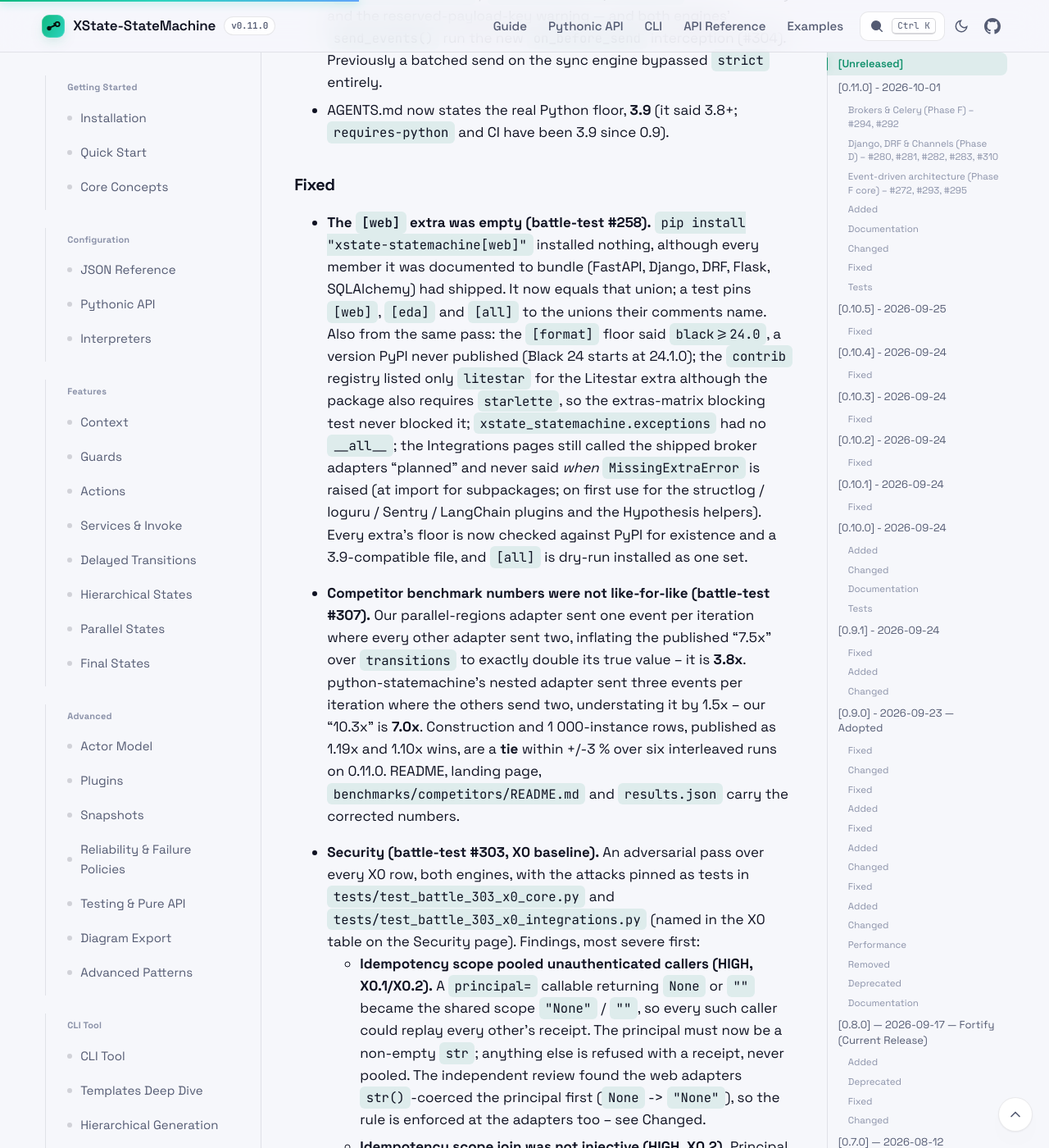
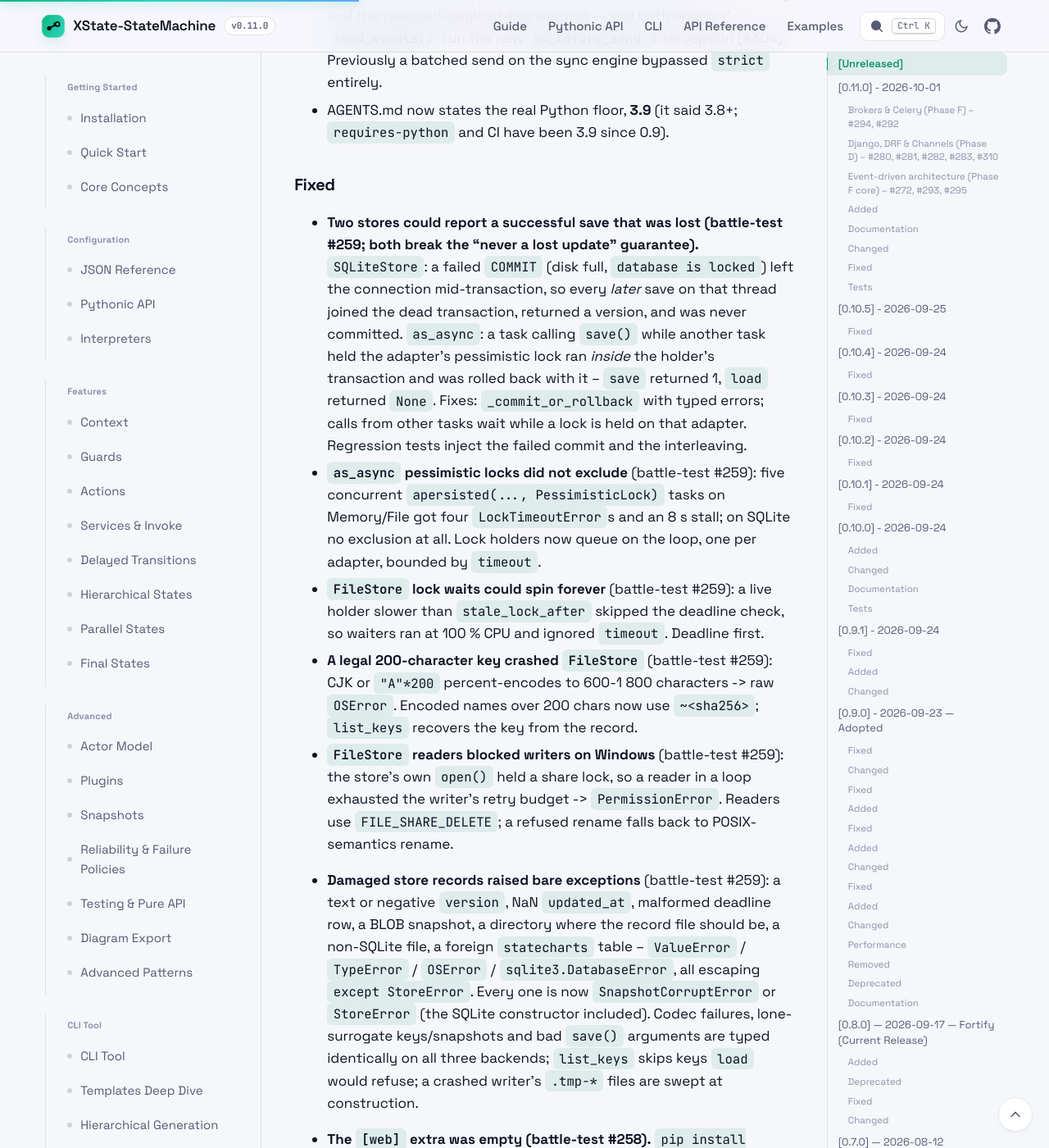
Before and after one commit to basiltt/xstate-statemachine, a Jekyll site: the page built from docs/_guide/changelog.md, in a window 1280 px wide and 1400 px high, scrolled down 34913 px. Shown: the whole window at 82% size. Built offline with Jekyll 4.4.1, drawn with Linux system fonts in a browser that asks for light colours; some of the changed text lies outside the part shown.

Commit message:
docs(persistence): Operations table -- every injected failure (kill -9 at each save step, ENOSPC, Windows sharing, crashed/slow lock holders, wrong file, long keys, as_async locks) and what the operator does; changelog (both copies); verify script runs both battle files + mojibake scan
Co-Authored-By: Claude Fable 5 <noreply@anthropic.com>

```diff
--- a/docs/_guide/changelog.md
+++ b/docs/_guide/changelog.md
@@ -1149,6 +1149,45 @@ _No unreleased changes yet._
 
 ### Fixed
 
+- **Two stores could report a successful save that was lost (battle-test
+  #259; both break the "never a lost update" guarantee).**
+  `SQLiteStore`: a failed `COMMIT` (disk full, `database is locked`) left
+  the connection mid-transaction, so every *later* save on that thread
+  joined the dead transaction, returned a version, and was never
+  committed. `as_async`: a task calling `save()` while another task held
+  the adapter's pessimistic lock ran *inside* the holder's transaction and
+  was rolled back with it -- `save` returned 1, `load` returned `None`.
+  Fixes: `_commit_or_rollback` with typed errors; calls from other tasks
+  wait while a lock is held on that adapter. Regression tests inject the
+  failed commit and the interleaving.
+- **`as_async` pessimistic locks did not exclude** (battle-test #259):
+  five concurrent `apersisted(..., PessimisticLock)` tasks on Memory/File
+  got four `LockTimeoutError`s and an 8 s stall; on SQLite no exclusion at
+  all. Lock holders now queue on the loop, one per adapter, bounded by
+  `timeout`.
+- **`FileStore` lock waits could spin forever** (battle-test #259): a live
+  holder slower than `stale_lock_after` skipped the deadline check, so
+  waiters ran at 100 % CPU and ignored `timeout`. Deadline first.
+- **A legal 200-character key crashed `FileStore`** (battle-test #259):
+  CJK or `"A"*200` percent-encodes to 600-1 800 characters -> raw
+  `OSError`. Encoded names over 200 chars now use `~<sha256>`; `list_keys`
+  recovers the key from the record.
+- **`FileStore` readers blocked writers on Windows** (battle-test #259):
+  the store's own `open()` held a share lock, so a reader in a loop
+  exhausted the writer's retry budget -> `PermissionError`. Readers use
+  `FILE_SHARE_DELETE`; a refused rename falls back to POSIX-semantics
+  rename.
+- **Damaged store records raised bare exceptions** (battle-test #259): a
+  text or negative `version`, NaN `updated_at`, malformed deadline row, a
+  BLOB snapshot, a directory where the record file should be, a non-SQLite
+  file, a foreign `statecharts` table -- `ValueError` / `TypeError` /
+  `OSError` / `sqlite3.DatabaseError`, all escaping `except StoreError`.
+  Every one is now `SnapshotCorruptError` or `StoreError` (the SQLite
+  constructor included). Codec failures, lone-surrogate keys/snapshots and
+  bad `save()` arguments are typed identically on all three backends;
+  `list_keys` skips keys `load` would refuse; a crashed writer's `.tmp-*`
+  files are swept at construction.
+
 - **The `[web]` extra was empty (battle-test #258).** `pip install
   "xstate-statemachine[web]"` installed nothing, although every member it
   was documented to bundle (FastAPI, Django, DRF, Flask, SQLAlchemy) had
```
Also changed, not shown: docs/_guide/persistence.md (+16 -0 lines), CHANGELOG.md, 2 other files.
